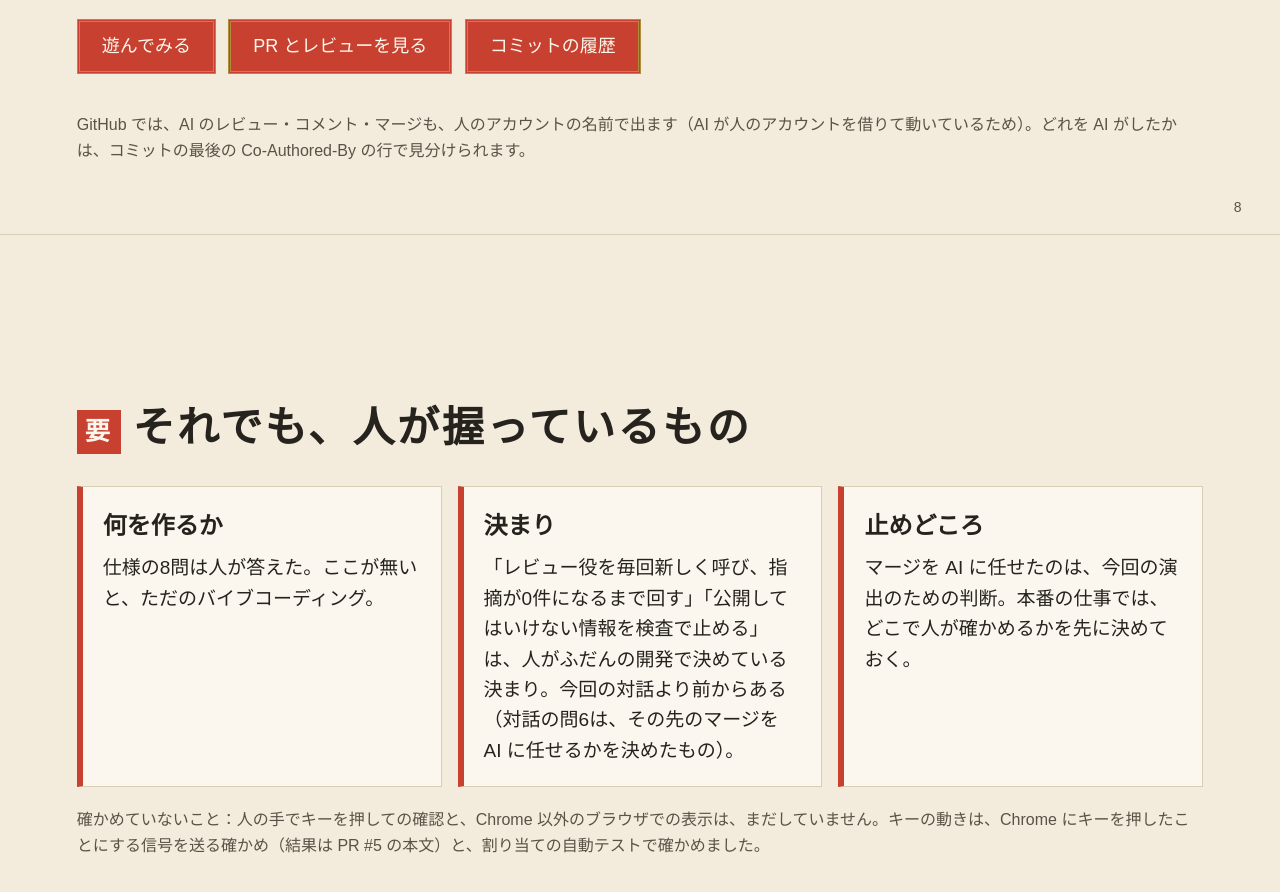
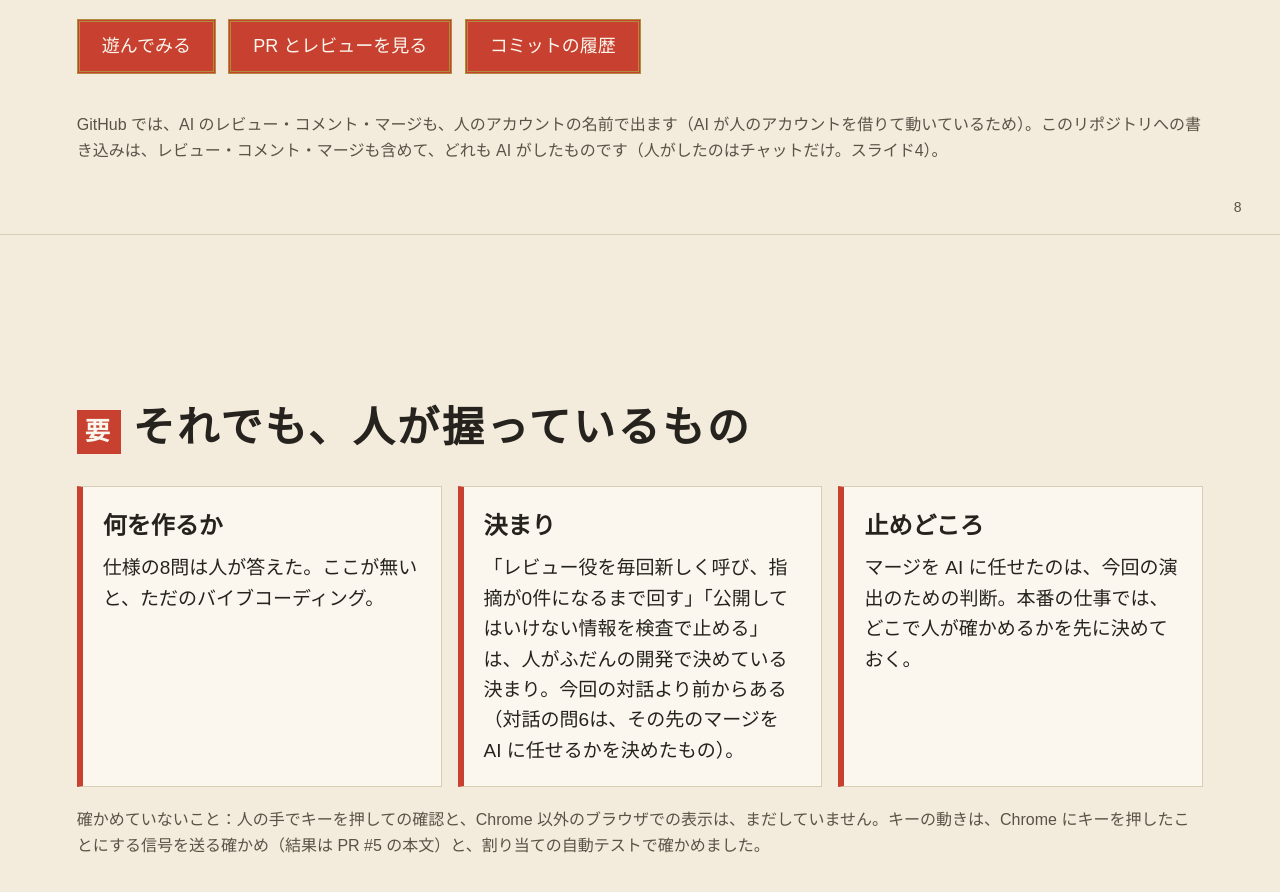
Before and after one commit to kotaroyatabe0235/ai-driven-dev-demo, a plain HTML site: page slides/index.html in a window 1280 px wide. Shown: the part 6165-7057 px from the top of the page. Drawn offline with Linux system fonts and the light colour scheme.

Commit message:
スライド8: Co-Authored-By で見分けられる、という誤りを直す
レビュー指摘（第2回・[must]・誤り）: Co-Authored-By はコミットにしか付かず、レビューやコメントは見分けられない。全コミットに付いているので、見分けられると書くと人の分がまじるように読める
レビュー: https://github.com/kotaroyatabe0235/ai-driven-dev-demo/pull/5#pullrequestreview-6039470607
対応: 見分け方の文を消し、書き込みはどれも AI がしたもので、人はチャットだけだと書いた

Co-Authored-By: Claude Opus 5.5 <noreply@anthropic.com>
Claude-Session: https://claude.ai/code/session_01EU6qmKj4prBQFsVDdfT4kr

```diff
--- a/slides/index.html
+++ b/slides/index.html
@@ -227,7 +227,7 @@
     <a class="btn" href="https://github.com/kotaroyatabe0235/ai-driven-dev-demo/pulls?q=is%3Apr">PR とレビューを見る</a>
     <a class="btn" href="https://github.com/kotaroyatabe0235/ai-driven-dev-demo/commits/main">コミットの履歴</a>
   </p>
-  <p class="small">GitHub では、AI のレビュー・コメント・マージも、人のアカウントの名前で出ます（AI が人のアカウントを借りて動いているため）。どれを AI がしたかは、コミットの最後の Co-Authored-By の行で見分けられます。</p>
+  <p class="small">GitHub では、AI のレビュー・コメント・マージも、人のアカウントの名前で出ます（AI が人のアカウントを借りて動いているため）。このリポジトリへの書き込みは、レビュー・コメント・マージも含めて、どれも AI がしたものです（人がしたのはチャットだけ。スライド4）。</p>
   <span class="no">8</span>
 </section>
 
```
